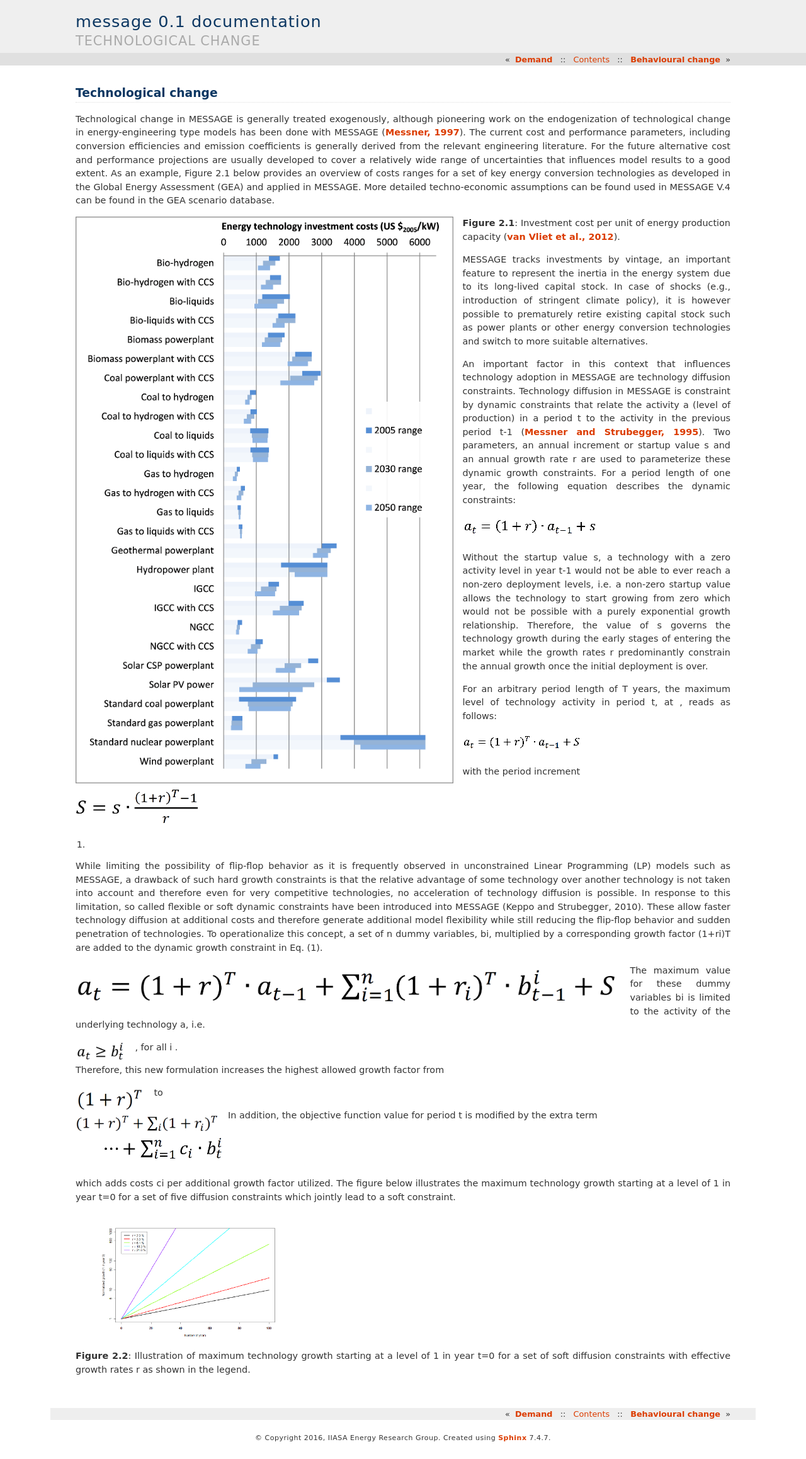
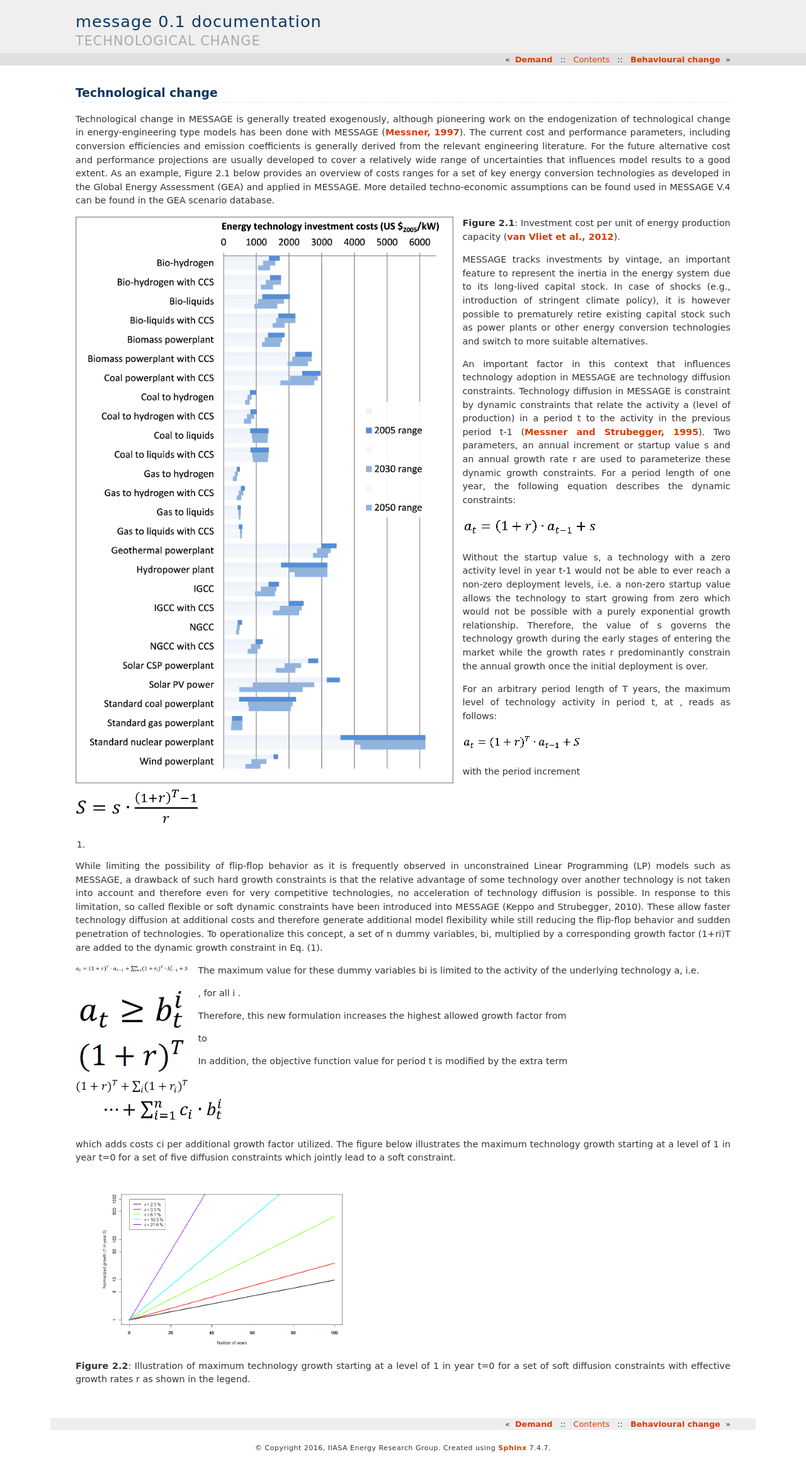
Before and after one commit to iiasa/message_doc, a Sphinx documentation site: the page built from source/message_globiom/socio_econ/tech.rst, in a window 1280 px wide. Shown: the whole page at 63% size. Built offline with Sphinx 7.4.7, drawn with Linux system fonts in a browser that asks for light colours.

Commit message:
Update tech.rst

```diff
--- a/source/message_globiom/socio_econ/tech.rst
+++ b/source/message_globiom/socio_econ/tech.rst
@@ -28,13 +28,13 @@ with the period increment
 While limiting the possibility of flip-flop behavior as it is frequently observed in unconstrained Linear Programming (LP) models such as MESSAGE, a drawback of such hard growth constraints is that the relative advantage of some technology over another technology is not taken into account and therefore even for very competitive technologies, no acceleration of technology diffusion is possible. In response to this limitation, so called flexible or soft dynamic constraints have been introduced into MESSAGE (Keppo and Strubegger, 2010). These allow faster technology diffusion at additional costs and therefore generate additional model flexibility while still reducing the flip-flop behavior and sudden penetration of technologies. To operationalize this concept, a set of n dummy variables, bi, multiplied by a corresponding growth factor (1+ri)T are added to the dynamic growth constraint in Eq. (1).
 
 .. image:: /_static/technology_diffusion_eq_3.png
-   :scale: 40 %
+   :width: 180px
    :align: left
 
 The maximum value for these dummy variables bi is limited to the activity of the underlying technology a, i.e.
 
 .. image:: /_static/technology_diffusion_eq_4.png
-   :scale: 40 %
+   :width: 180px
    :align: left
 
 , for all i .
@@ -42,13 +42,13 @@ The maximum value for these dummy variables bi is limited to the activity of the
 Therefore, this new formulation increases the highest allowed growth factor from
 
 .. image:: /_static/technology_diffusion_eq_4a.png
-   :scale: 40 %
+   :width: 180px
    :align: left
 
 to
 
 .. image:: /_static/technology_diffusion_eq_4b.png
-   :scale: 40 %
+   :width: 180px
    :align: left
 
 In addition, the objective function value for period t is modified by the extra term
@@ -58,7 +58,7 @@ In addition, the objective function value for period t is modified by the extra
 which adds costs ci  per additional growth factor utilized. The figure below illustrates the maximum technology growth starting at a level of 1 in year t=0 for a set of five diffusion constraints which jointly lead to a soft constraint.
 
  .. image:: /_static/diffusion_constraint_example.png
-   :scale: 30 %
+   :width: 400px
    :align: left
 
 **Figure 2.2**: Illustration of maximum technology growth starting at a level of 1 in year t=0 for a set of soft diffusion constraints with effective growth rates r as shown in the legend.
```
